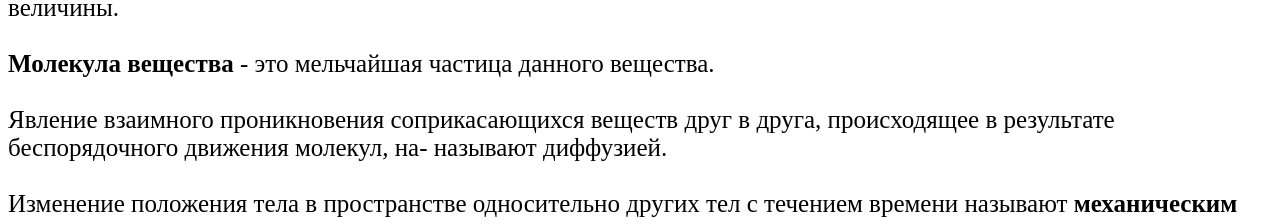
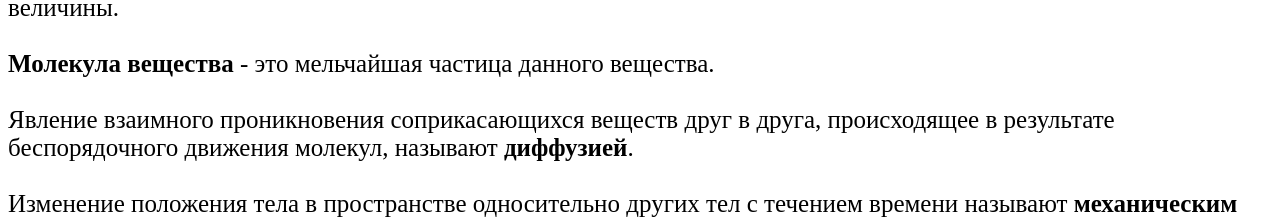
Before and after one commit to monetkarbx/monetkarbx, a plain HTML site: page phopr.html in a window 1280 px wide. Shown: the part 5700-5924 px from the top of the page. Drawn offline with Linux system fonts and the light colour scheme.

Commit message:
Update phopr.html

```diff
--- a/phopr.html
+++ b/phopr.html
@@ -96,8 +96,8 @@
 <b>Абсолютной погрешностью</b> называют отклонение результата измере-
 ния от истинного значения физической величины.<br><br>
 <b>Молекула вещества</b> - это мельчайшая частица данного вещества.<br><br>
-Явление взаимного проникновения соприкасающихся веществ друг в друга, происходящее в результате беспорядочного движения молекул, на-
-называют диффузией.<br><br>
+Явление взаимного проникновения соприкасающихся веществ друг в друга, происходящее в результате беспорядочного движения молекул,
+называют <b>диффузией</b>.<br><br>
 Изменение положения тела в пространстве односительно других тел с течением времени называют <b>механическим движением</b>.<br><br>
 Воображаемую линию, вдоль которой двигалось тело, называют <b>траекторией его движения</b>.<br><br>
 Длину траектории, по которой движется тело в течение некоторого промежутка времени, называют
```
